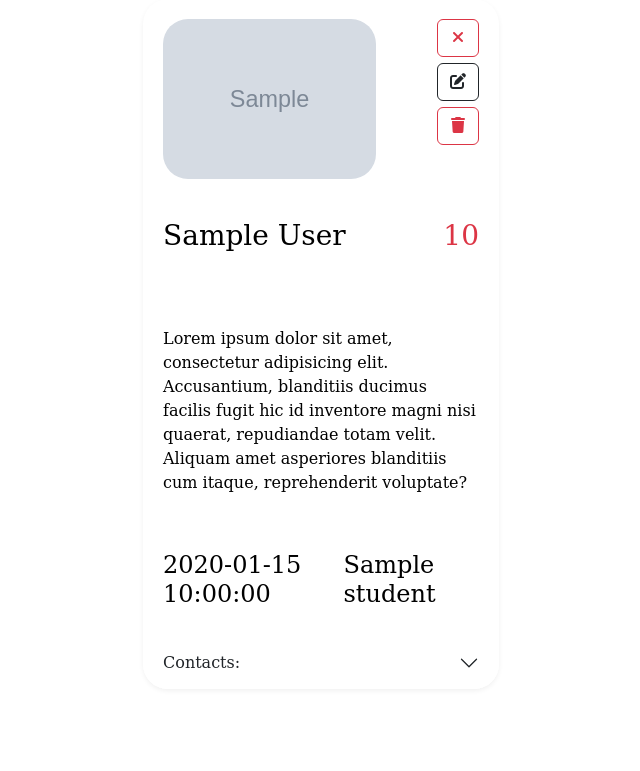
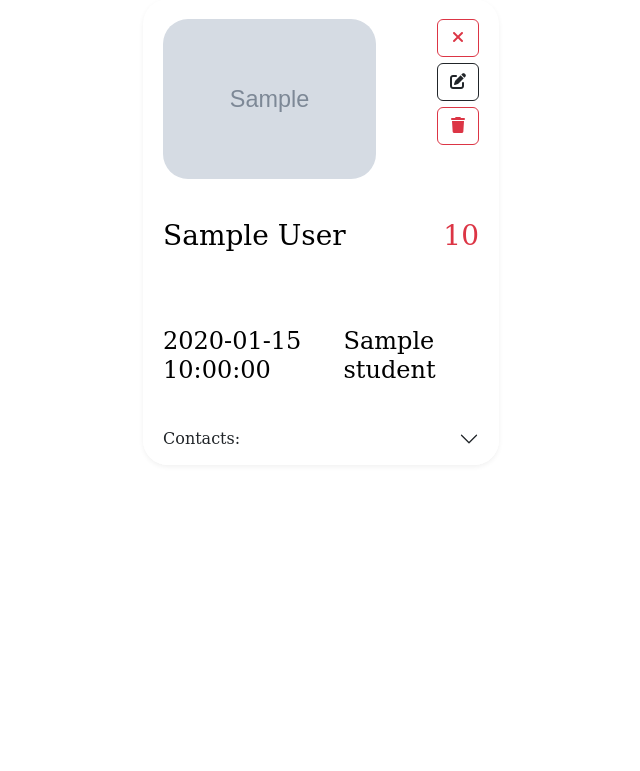
Before and after one commit to VitaliyLobko/diary, a FastAPI app: template templates/student.html in a window 1280 px wide. Shown: the part 160-931 px from the top of the page, without its empty margins (319-959 px from the left). After the commit the page ends 604 px from the top, so only its background shows below. Run offline with FastAPI, Linux system fonts and the light colour scheme; the template is opened without the code that fills it: most values are stand-ins (such as "Sample title", 1, 10 or a date in 2020); grey boxes marked "Sample" are stand-in pictures; some libraries are stand-ins or nearby versions.

Commit message:
fix(ui): remove the dead teacher filter and placeholder copy
The grades page had a 'Select by teacher' dropdown hardwired to Один/Два/Три with no backend, and the student card showed Lorem ipsum text. Both are removed.

```diff
--- a/templates/student.html
+++ b/templates/student.html
@@ -28,13 +28,6 @@
                         <div class="product-details d-flex justify-content-between">
                             <h3><a href="#">{{ student.full_name }}</a></h3>
                             <h3><a href="#" class='text-danger'>{{ student.avg_grade }}</a></h3>
-                        </div>
-                        <div class="product-center-details">
-                            <p>Lorem ipsum dolor sit amet, consectetur adipisicing elit. Accusantium, blanditiis
-                                ducimus facilis
-                                fugit hic id inventore magni nisi quaerat, repudiandae totam velit. Aliquam amet
-                                asperiores
-                                blanditiis cum itaque, reprehenderit voluptate?</p>
                         </div>
 
                         <div class="product-bottom-details d-flex justify-content-between">
```
Also changed, not shown: templates/grades.html (+0 -8 lines).
